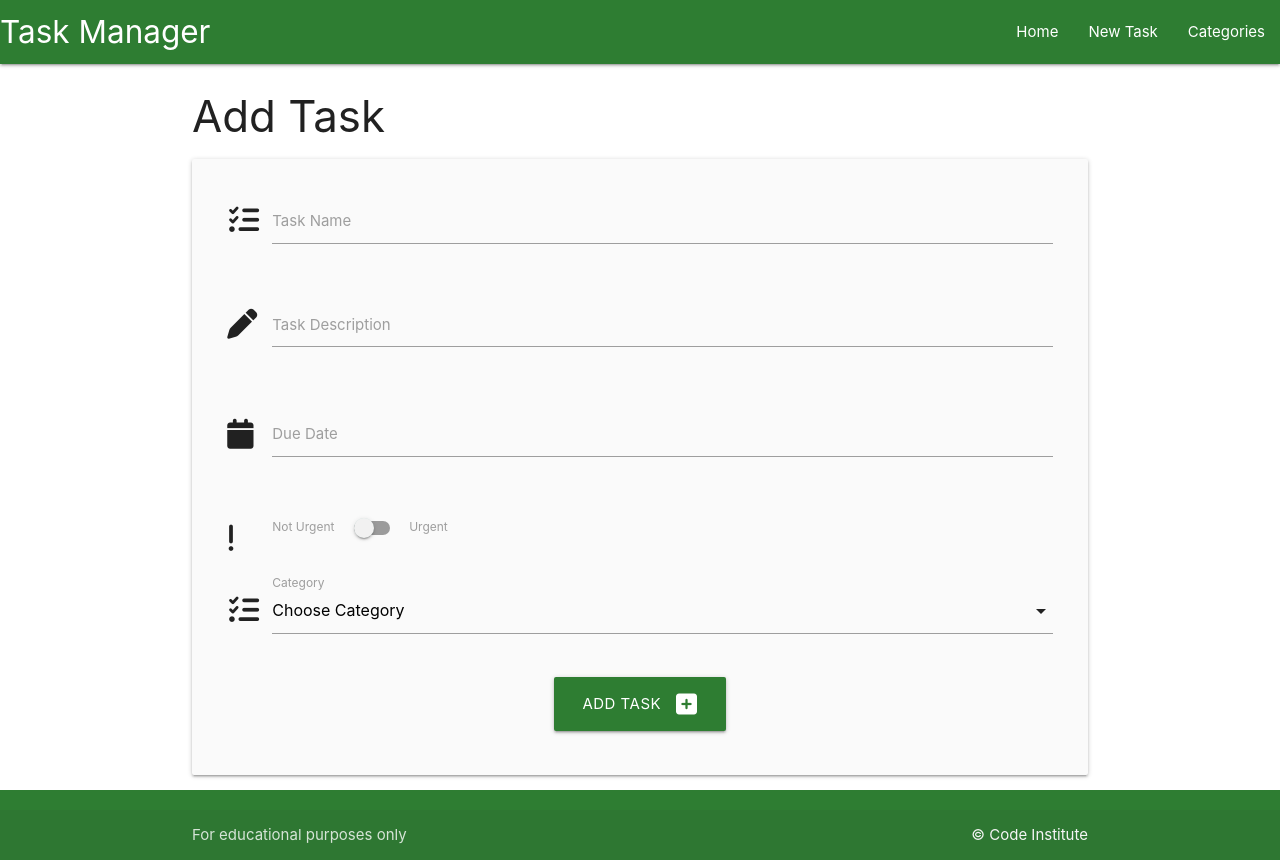
After one commit to denham-ed/database-walkthrough, a Python web app: template taskmanager/templates/add_task.html in a window 1280 px wide. The commit adds this page. Run offline with Jinja, Linux system fonts and the light colour scheme; the template is opened without the code that fills it, so the values that code supplies are empty.

Commit message:
Add New Task functionality

```diff
--- a/taskmanager/static/js/script.js
+++ b/taskmanager/static/js/script.js
@@ -3,3 +3,15 @@ $(document).ready(function(){
     //Nav Side Bar
     $('.sidenav').sidenav();
   });
+
+  document.addEventListener('DOMContentLoaded', function() {
+    let datepicker = document.querySelectorAll('.datepicker');
+     M.Datepicker.init(datepicker, {
+      format: "dd mmmm, yyyy",
+      i18n: {done: "Select"}
+    });
+  });
+
+  $(document).ready(function(){
+    $('select').formSelect();
+  });
--- /dev/null
+++ b/taskmanager/templates/add_task.html
@@ -0,0 +1,64 @@
+{% extends "base.html"%}
+{% block content %}
+<h3>Add Task</h3>
+<div class="row card-panel grey lighten-5">
+  <form class="col s12" method="POST" action="{{url_for('add_task')}}">
+    <div class="row">
+      <div class="input-field col s12 ">
+        <i class="fa-solid fa-list-check prefix"></i>
+        <input id="task_name" type="text" class="validate " name="task_name" minlength="3" max="25" required>
+        <label for="task_name">Task Name</label>
+      </div>
+    </div>
+    <div class="row">
+      <div class="input-field col s12 ">
+        <i class="fa-solid fa-pen prefix"></i>
+        <textarea id="task_description" type="text" class="materialize-textarea validate " name="task_description" required></textarea>
+        <label for="task_description">Task Description</label>
+      </div>
+    </div>
+    <div class="row">
+      <div class="input-field col s12 ">
+        <i class="fa-solid fa-calendar prefix"></i>
+        <input id="due_date" type="text" class="datepicker validate " name="due_date" required></textarea>
+        <label for="due_date">Due Date</label>
+      </div>
+    </div>
+    <div class="row">
+      <div class="input-field col s12 ">
+        <div class="switch">
+          <i class="fa-solid fa-exclamation prefix"></i>
+          <label>
+            Not Urgent
+            <input id="is_urgent" type="checkbox" name="is_urgent" >
+            <span class="lever"></span>
+            Urgent
+          </label>
+        </div>
+      </div>
+    </div>
+    <!-- Category -->
+    <div class="row">
+      <div class="input-field col s12 ">
+        <i class="fa-solid fa-list-check prefix"></i>
+        <select name="category_id" id="category_id" class="validate" required>
+          <option value="" disabled selected>Choose Category</option>
+          {% for category in categories %}
+          <option value="{{ category.id }}">{{category.category_name}}</option>
+          {% endfor %}
+        </select>
+        <label for="category_id">Category</label>
+      </div>
+    </div>
+
+    <div class="row">
+      <div class="col s12 center-align">
+        <button type="submit" class="btn-large green darken-3">
+          Add Task <i class="fas fa-plus-square right"></i>
+        </button>
+      </div>
+    </div>
+  </form>
+</div>
+
+{% endblock %}
--- a/taskmanager/templates/base.html
+++ b/taskmanager/templates/base.html
@@ -32,7 +32,7 @@
           ></a>
           <ul class="right hide-on-med-and-down">
             <li><a href="{{url_for('home')}}">Home</a></li>
-            <li><a href="badges.html">New Task</a></li>
+            <li><a href="{{url_for('add_task')}}">New Task</a></li>
             <li><a href="{{url_for('categories')}}">Categories</a></li>
           </ul>
         </div>
@@ -40,7 +40,7 @@
 
       <ul class="sidenav" id="mobile-demo">
         <li><a href="{{url_for('home')}}">Home</a></li>
-        <li><a href="badges.html">New Task</a></li>
+        <li><a href="{{url_for('add_task')}}">New Task</a></li>
         <li><a href="{{url_for('categories')}}">Categories</a></li>
       </ul>
     </header>
```
Also changed, not shown: taskmanager/routes.py (+17 -0 lines), taskmanager/templates/tasks.html (+8 -0 lines).
